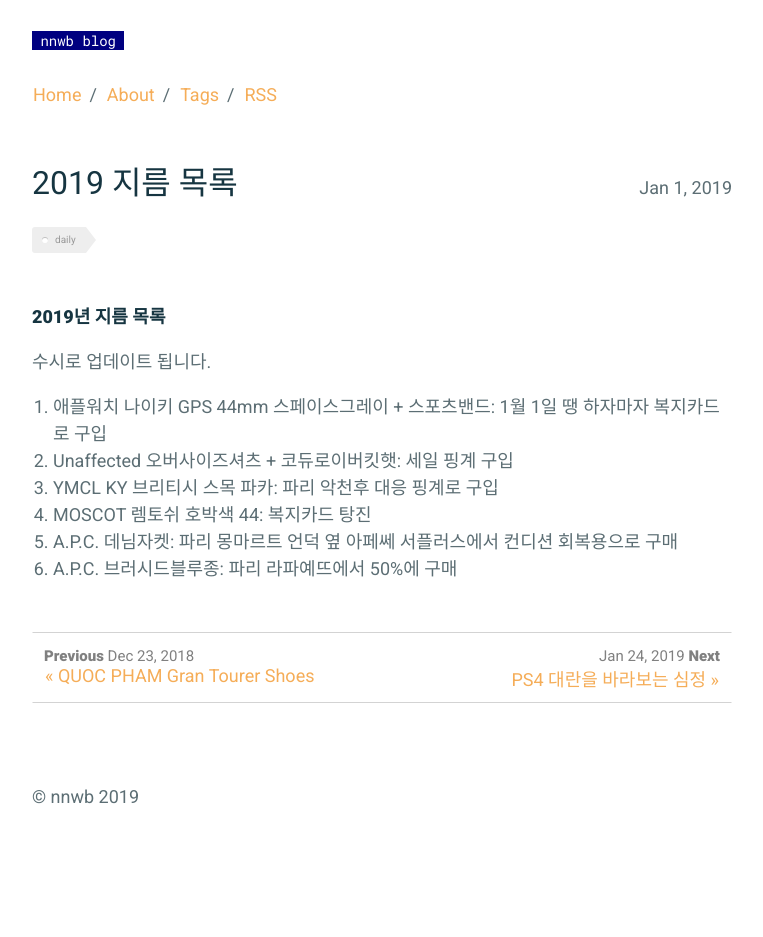
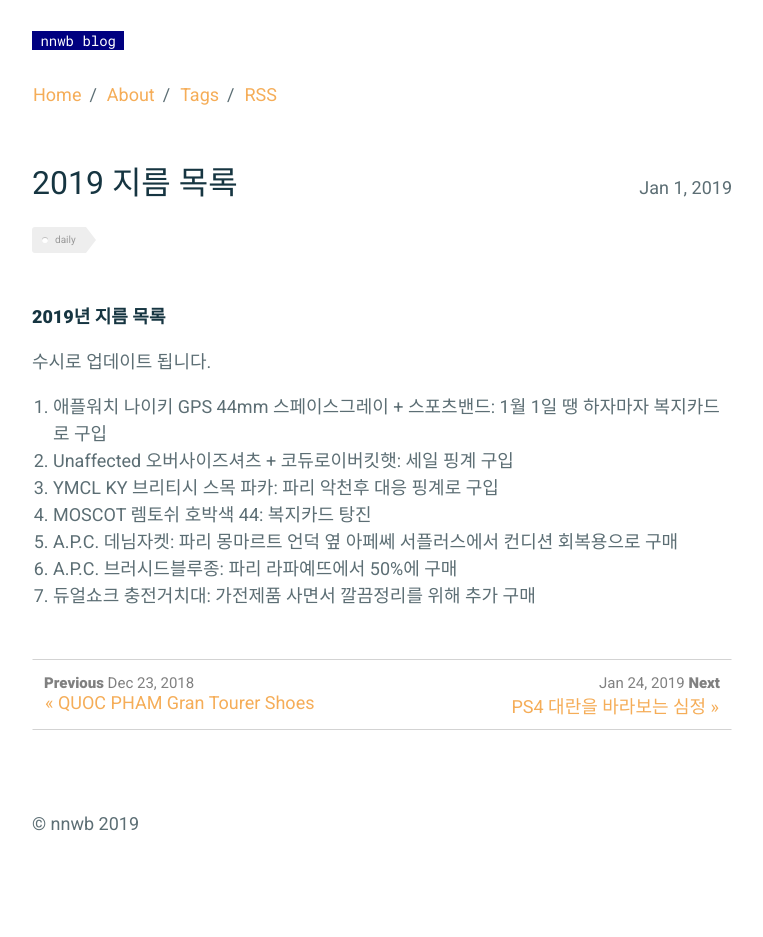
Before and after one commit to nnwb/nnwb.github.io, a Jekyll site: the page built from _posts/2019-01-01-2019buy.md, in a window 1280 px wide. Shown: the whole page, without its empty margins (258-1021 px from the left). Built offline with Jekyll 4.4.1, drawn with Linux system fonts in a browser that asks for light colours; comment, search, counter and statistics services are not loaded; before the commit the page ends 910 px from its top, so only the background shows below that.

Commit message:
Update 2019-01-01-2019buy.md

```diff
--- a/_posts/2019-01-01-2019buy.md
+++ b/_posts/2019-01-01-2019buy.md
@@ -16,3 +16,4 @@ comments: true
 4. MOSCOT 렘토쉬 호박색 44: 복지카드 탕진
 5. A.P.C. 데님자켓: 파리 몽마르트 언덕 옆 아페쎄 서플러스에서 컨디션 회복용으로 구매
 6. A.P.C. 브러시드블루종: 파리 라파예뜨에서 50%에 구매
+7. 듀얼쇼크 충전거치대: 가전제품 사면서 깔끔정리를 위해 추가 구매
```
